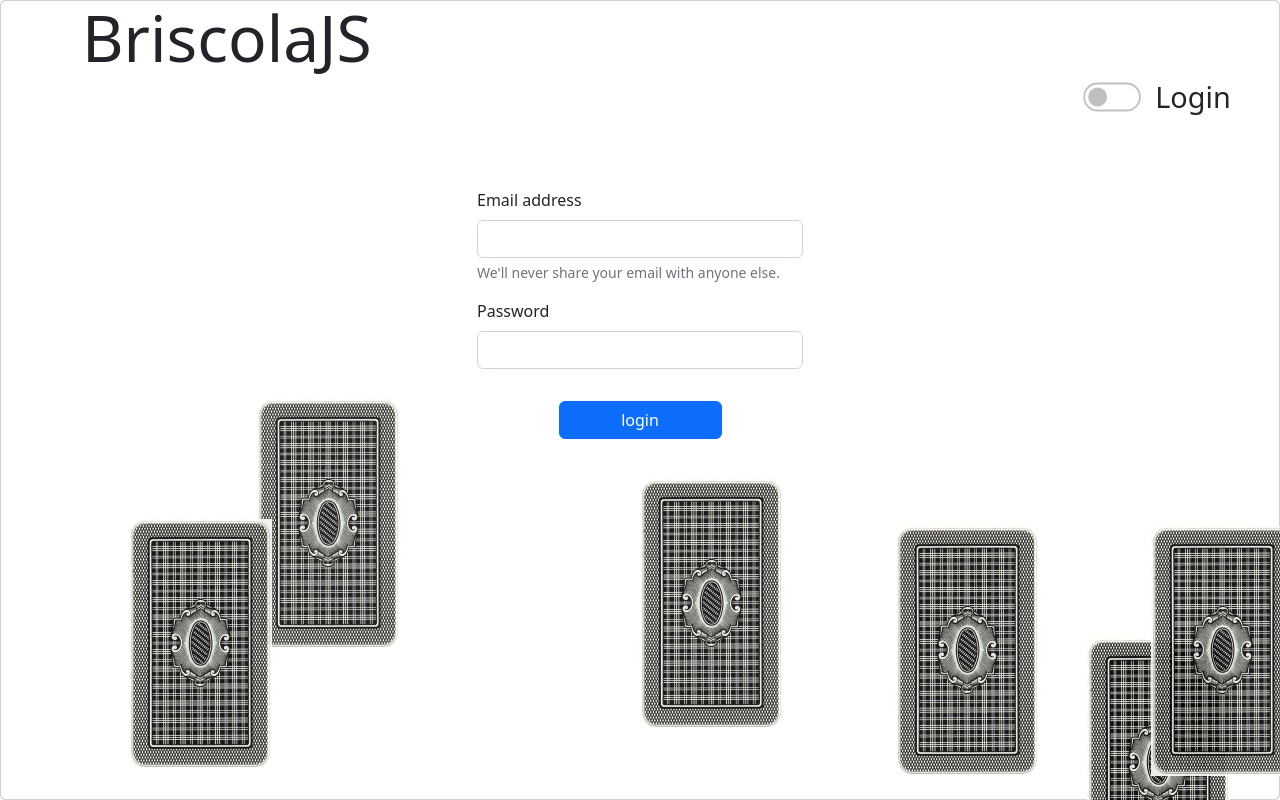
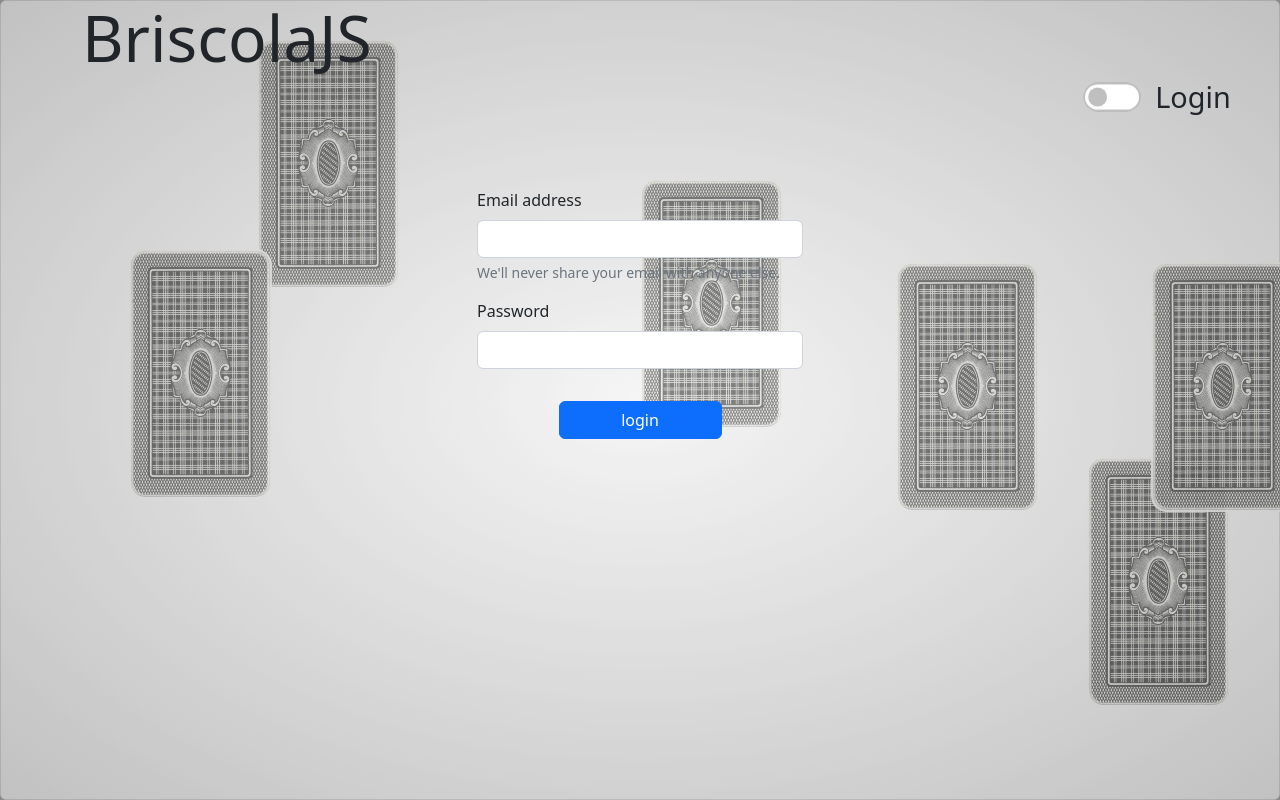
Before and after one commit to LorenzoBozzoni/Briscola, a React (Create React App) app in the folder client/: page / in a window 1280 px wide. Shown: the top 800 px of the page. Built offline with nearby package versions, Linux system fonts and the light colour scheme; no server answers; what react-client-session would draw is missing.

Commit message:
modificato lo sfondo

```diff
--- a/client/src/components/Wallpaper.css
+++ b/client/src/components/Wallpaper.css
@@ -4,6 +4,13 @@
         padding:0;
         overflow:hidden;
         }
+
+    section{
+         background:radial-gradient(#eee,#888);
+        width: 100%;
+        height: 100%;
+        position:absolute;
+    }
 
     .back{
 		background-image:url("Retro.jpg");
@@ -23,6 +30,7 @@
         height:100%;
         top:0;
         left:0;
+        opacity: 20%;
     }
     .card div{
     position:absolute ;
@@ -69,7 +77,7 @@
     @keyframes fall{
         0%{
             opacity:1;
-            top:-10%;
+            top:-100%;
             transform:translateX (20px) rotate(0deg);
         }
         20%{
--- a/client/src/components/Wallpaper.js
+++ b/client/src/components/Wallpaper.js
@@ -1,8 +1,5 @@
 import React, {Component} from 'react'
 import "./Wallpaper.css"
-
-
-
 
 export class Wallpaper extends Component {
   render (){
@@ -10,31 +7,31 @@ export class Wallpaper extends Component {
     <>
 <section>
           <div className="card">
-            <div className='back'></div>
-            <div className='back'></div>
-            <div className='back'></div>
-            <div className='back'></div>
-            <div className='back'></div>
-            <div className='back'></div>
-            <div className='back'></div>
+            <div className='back rounded-4'></div>
+            <div className='back rounded-4'></div>
+            <div className='back rounded-4'></div>
+            <div className='back rounded-4'></div>
+            <div className='back rounded-4'></div>
+            <div className='back rounded-4'></div>
+            <div className='back rounded-4'></div>
           </div>
           <div className="card card1">
-            <div className='back'></div>
-            <div className='back'></div>
-            <div className='back'></div>
-            <div className='back'></div>
-            <div className='back'></div>
-            <div className='back'></div>
-            <div className='back'></div>
+            <div className='back rounded-4'></div>
+            <div className='back rounded-4'></div>
+            <div className='back rounded-4'></div>
+            <div className='back rounded-4'></div>
+            <div className='back rounded-4'></div>
+            <div className='back rounded-4'></div>
+            <div className='back rounded-4'></div>
           </div>
           <div className="card card2">
-            <div className='back'></div>
-            <div className='back'></div>
-            <div className='back'></div>
-            <div className='back'></div>
-            <div className='back'></div>
-            <div className='back'></div>
-            <div className='back'></div>
+            <div className='back rounded-4'></div>
+            <div className='back rounded-4'></div>
+            <div className='back rounded-4'></div>
+            <div className='back rounded-4'></div>
+            <div className='back rounded-4'></div>
+            <div className='back rounded-4'></div>
+            <div className='back rounded-4'></div>
           </div>
         </section>
         </>
```
